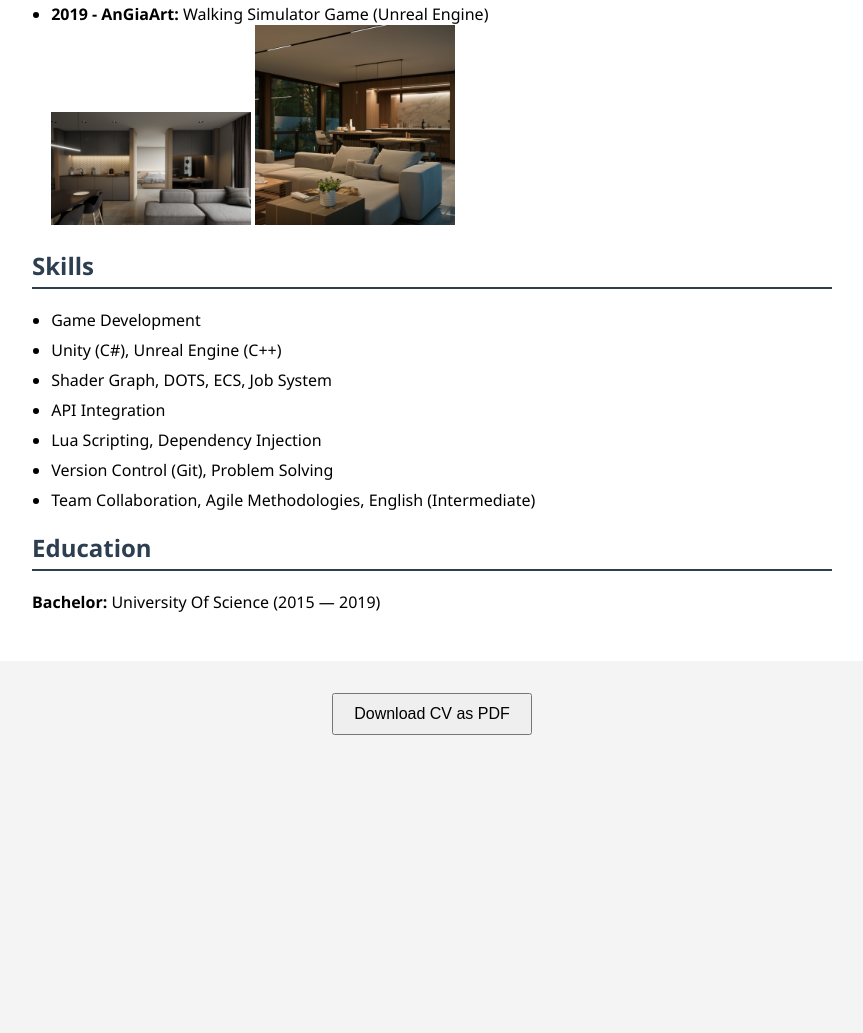
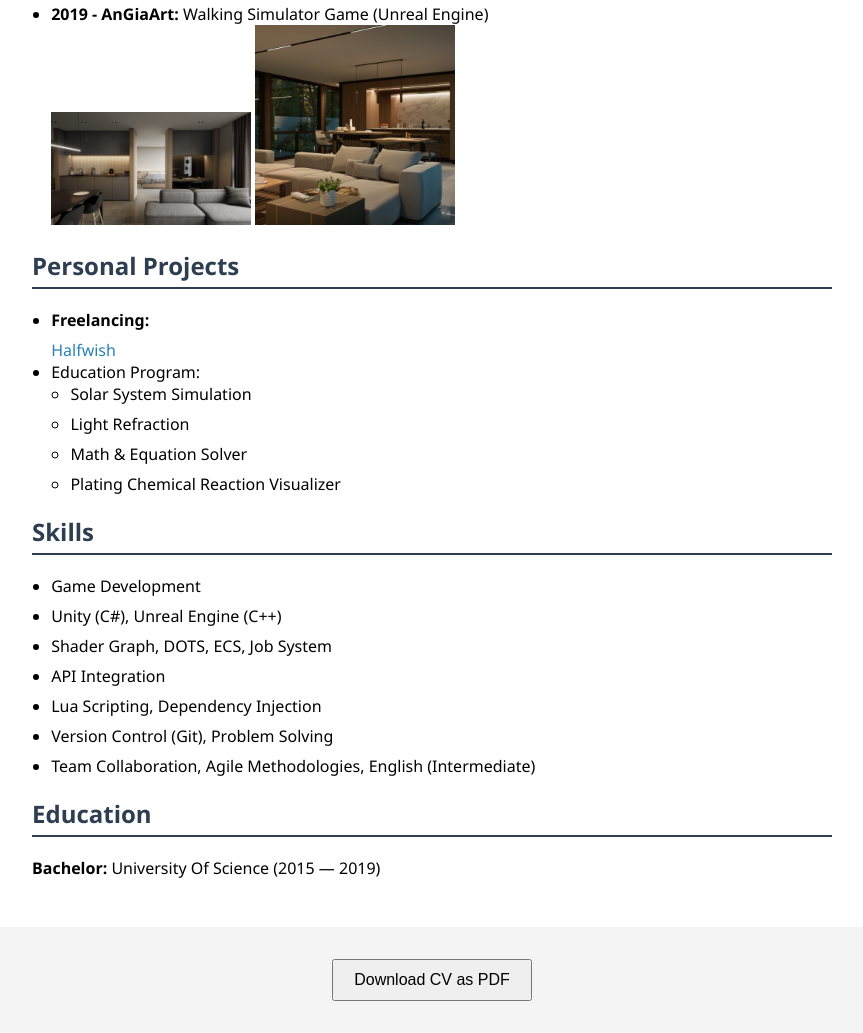
Before and after one commit to VuongThanhAn/vuong-thanh-an-cv, a plain HTML site: page index.html in a window 1280 px wide. Shown: the part 1077-2110 px from the top of the page, without its empty margins (208-1071 px from the left). Before the commit the page ends 1844 px from the top, so only its background shows below. Drawn offline with Linux system fonts and the light colour scheme.

Commit message:
feat(dev): update

```diff
--- a/index.html
+++ b/index.html
@@ -63,7 +63,21 @@
       </ul>
     </section>
     <div class="page-break"></div>
-
+    <section>
+      <h2>Personal Projects</h2>
+      <ul>
+        <li><strong>Freelancing: </strong></li>
+        <a href="https://playhalfwish.com/">Halfwish</a>
+        <li>Education Program:
+          <ul>
+            <li>Solar System Simulation</li>
+            <li>Light Refraction</li>
+            <li>Math & Equation Solver</li>
+            <li>Plating Chemical Reaction Visualizer</li>
+          </ul>
+        </li>
+      </ul>
+    </section>
     <section>
       <h2>Skills</h2>
       <ul>
```
